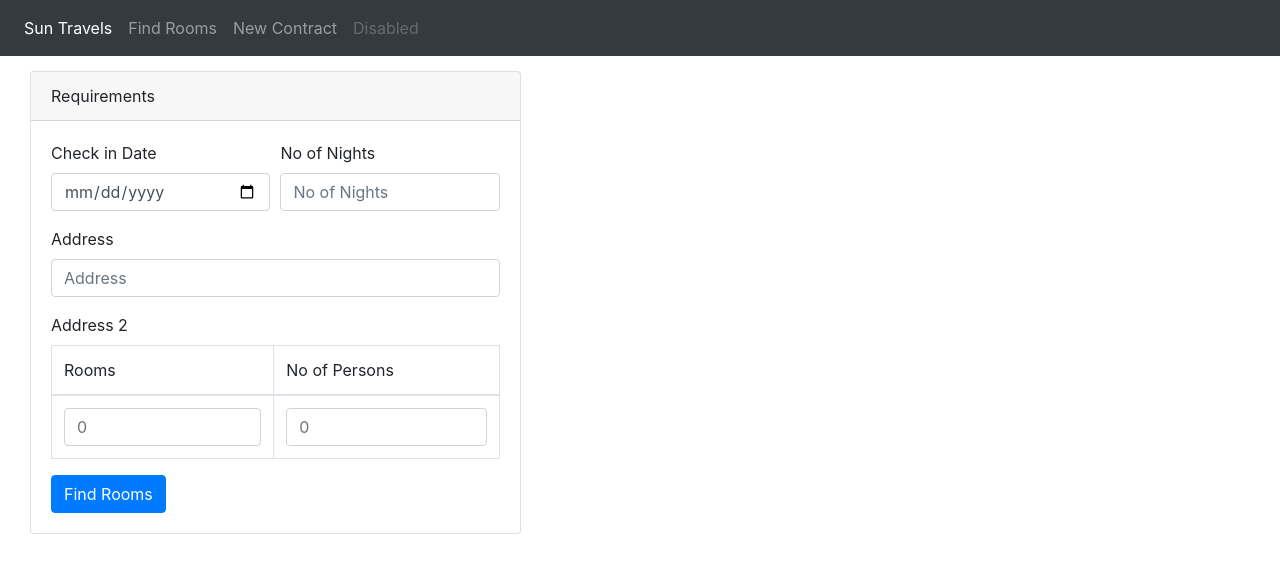
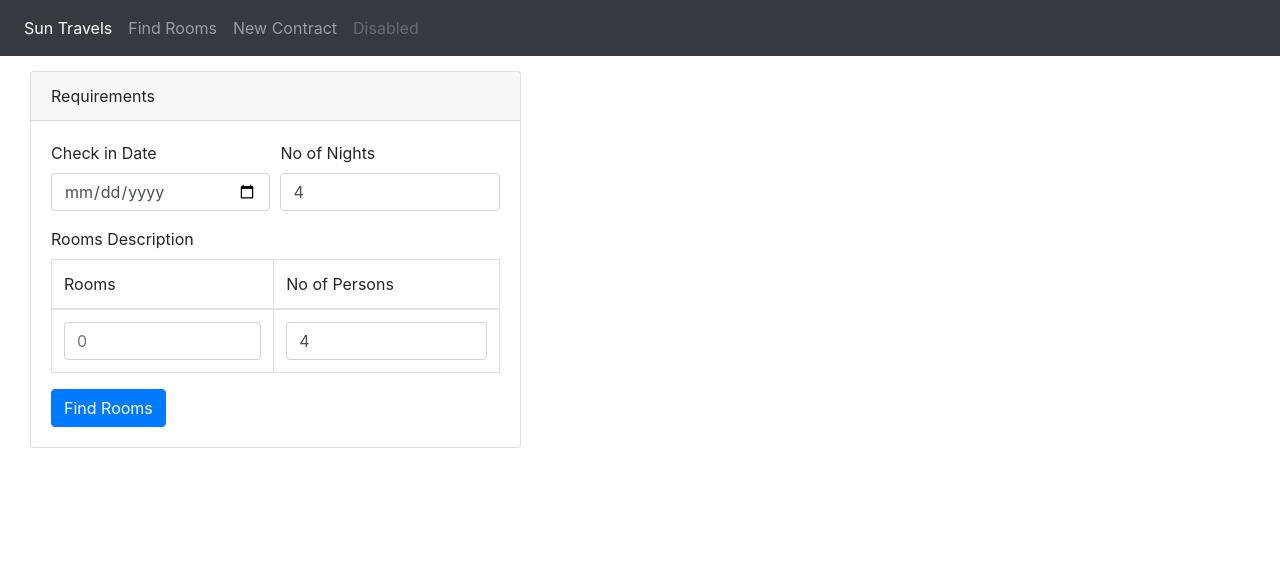
Before and after one commit to HishanIndrajith/angulartest, an Angular app: page / in a window 1280 px wide. Shown: the top 572 px of the page. Built offline with nearby package versions, Linux system fonts and the light colour scheme.

Commit message:
search room window done and connected

```diff
--- a/src/app/app.module.ts
+++ b/src/app/app.module.ts
@@ -8,8 +8,7 @@ import { FindRoomWindowComponent } from './find-room-window/find-room-window.com
 import { FindRoomFormComponent } from './find-room-form/find-room-form.component';
 import { HttpClientModule } from '@angular/common/http';
 import { NewContractWindowComponent } from './new-contract-window/new-contract-window.component';
-
-
+import { FormsModule } from '@angular/forms';
 
 @NgModule({
   declarations: [
@@ -22,7 +21,8 @@ import { NewContractWindowComponent } from './new-contract-window/new-contract-w
   imports: [
     BrowserModule,
     AppRoutingModule,
-    HttpClientModule
+    HttpClientModule,
+    FormsModule
   ],
   providers: [],
   bootstrap: [AppComponent]
--- a/src/app/find-room-form/find-room-form.component.html
+++ b/src/app/find-room-form/find-room-form.component.html
@@ -6,19 +6,15 @@
           <div class="form-row">
             <div class="form-group col-md-6">
               <label for="inputEmail4">Check in Date</label>
-              <input type="date" class="form-control" id="checkindate" placeholder="Check in Date" onkeypress="if (event.keyCode == 13) { return false;}">
+              <input type="date" class="form-control" id="checkindate" placeholder="Check in Date" onkeypress="if (event.keyCode == 13) { return false;}" [(ngModel)]="requirement.checkInDate">
             </div>
             <div class="form-group col-md-6">
               <label for="inputPassword4">No of Nights</label>
-              <input type="number" class="form-control" id="inputPassword4" placeholder="No of Nights" onkeypress="if (event.keyCode == 13) { return false;}">
+              <input type="number" class="form-control" id="inputPassword4" placeholder="No of Nights" onkeypress="if (event.keyCode == 13) { return false;}" [(ngModel)]="requirement.noOfnights">
             </div>
           </div>
           <div class="form-group">
-            <label for="inputAddress">Address</label>
-            <input type="text" class="form-control" id="inputAddress" placeholder="Address" onkeypress="if (event.keyCode == 13) { return false;}">
-          </div>
-          <div class="form-group">
-            <label for="inputAddress2">Address 2</label>
+            <label for="inputAddress2">Rooms Description</label>
             <table class="table table-bordered table-hover" id="tab_logic">
               <thead>
                 <tr>
@@ -27,9 +23,9 @@
                 </tr>
               </thead>
               <tbody>
-                <tr *ngFor="let item of rooms">
+                <tr *ngFor="let item of rooms; index as i">
                   <td><input type="number" placeholder='0' class="form-control" onkeypress="if (event.keyCode == 13) { return false;}"/></td>
-                  <td><input (keyup.enter)="onEnter()" type="number"  placeholder='0' class="form-control" onkeypress="if (event.keyCode == 13) { return false;}"/></td>
+                  <td><input (keyup.enter)="onEnter()" type="number"  placeholder='0' class="form-control" onkeypress="if (event.keyCode == 13) { return false; }"  [(ngModel)]="requirement.rooms[i]"/></td>
                 </tr>
               </tbody>
             </table>
@@ -41,7 +37,9 @@
       <!-- <div class="card-footer">Footer</div> -->
     </div>
   </div>
-
+  <!-- <div>
+    <tr>{{requirement | json}}</tr>
+  </div> -->
   <div class="container col-lg-5 col-xl-5 col-md-5 col-sm-5 float-right" *ngIf="condition">
   <div class="card">
     <div class="card-header d-flex justify-content-between">Results <button  (click)="closeResultWindow()" class="btn btn-sm btn-danger ">Close</button></div>
@@ -55,19 +53,13 @@
                 </tr>
               </thead>
               <tbody>
-                <tr>
-                  <td>Hilton Colombo</td>
-                  <td>Sea side</td>
-                  <td>24000</td>
+                <tr *ngFor ="let d of posts | async;">
+                  <td>{{d.name}}</td>
+                  <td>{{d.type}}</td>
+                  <td>{{d.price}}</td>
                 </tr>
               </tbody>
             </table>
     </div>
-
-    <div *ngFor = "let post of posts | async">
-      {{post | json}}
-    </div>
-
-
   </div>
 </div>
--- a/src/app/find-room-form/find-room-form.component.ts
+++ b/src/app/find-room-form/find-room-form.component.ts
@@ -1,6 +1,12 @@
 import { Component, OnInit } from '@angular/core';
-import {HttpClient} from '@angular/common/http';
+import {HttpClient,HttpHeaders} from '@angular/common/http';
+import { Requirement } from '../requirement';
 
+const httpOptions = {
+  headers: new HttpHeaders({
+    'Content-Type':  'application/json'
+  })
+};
 @Component({
   selector: 'app-find-room-form',
   templateUrl: './find-room-form.component.html',
@@ -8,6 +14,7 @@ import {HttpClient} from '@angular/common/http';
 })
 export class FindRoomFormComponent implements OnInit {
 
+  requirement = new Requirement(new Date,4,[4,4]);
   readonly URL = "http://localhost:8080";
   posts: any;
   constructor(private http:HttpClient) {
@@ -15,7 +22,7 @@ export class FindRoomFormComponent implements OnInit {
   }
   //post request
   getPosts(){
-    this.posts = this.http.get(this.URL+ '/contracts');
+    this.posts = this.http.post<Requirement>(this.URL+"/find",this.requirement,httpOptions);
   }
   condition :boolean =false;
   rooms = [ {rooms: 0, adults: 0}];
--- /dev/null
+++ b/src/app/requirement.ts
@@ -0,0 +1,7 @@
+export class Requirement {
+    constructor(
+        public checkInDate:Date,
+        public noOfnights:number,
+        public rooms:number[],
+    ){}
+}
```
Also changed, not shown: src/app/find-room-form/test.json (added, +17 -0 lines), 1 other file (tests, documents, lock files or other folders).
